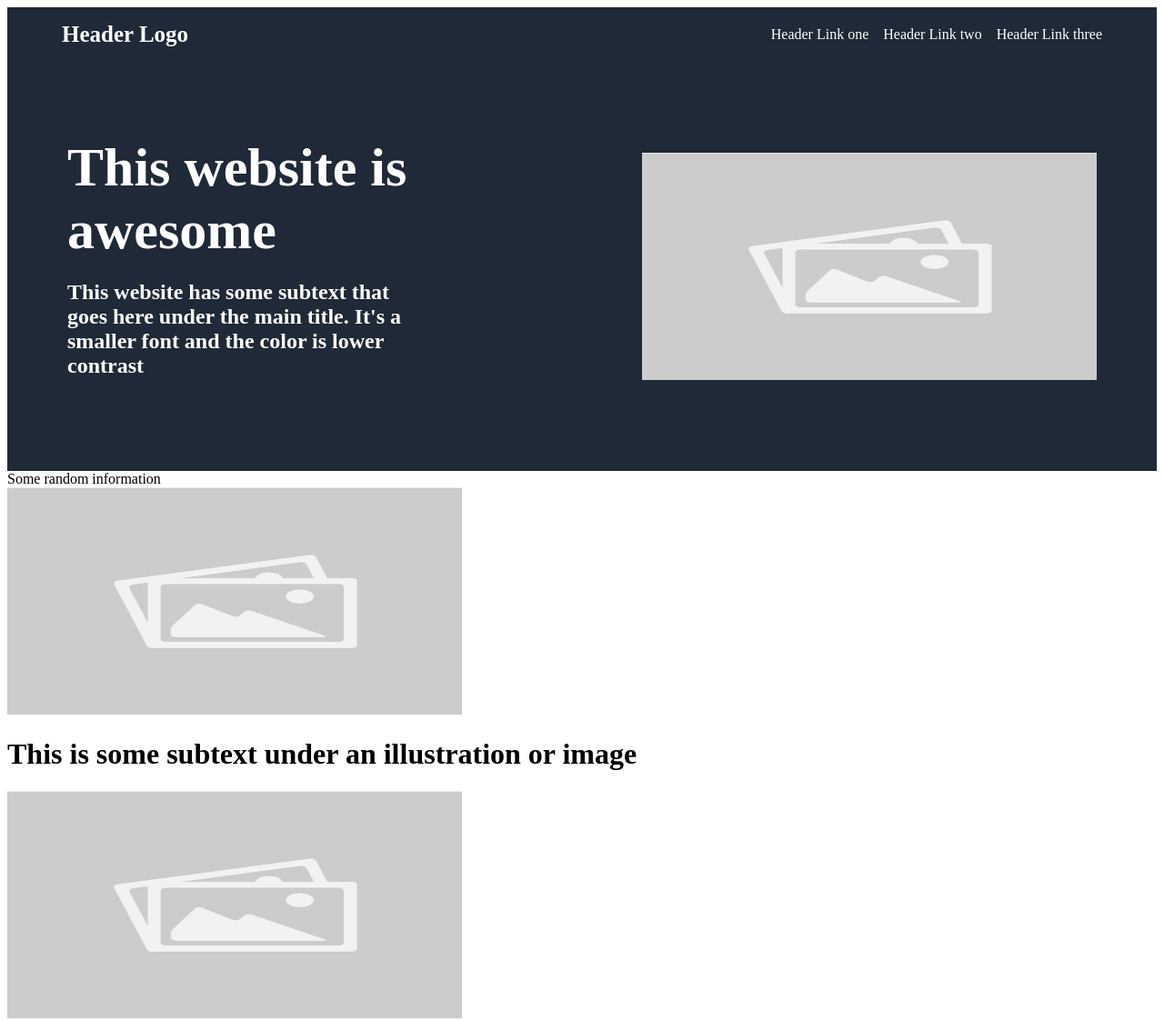
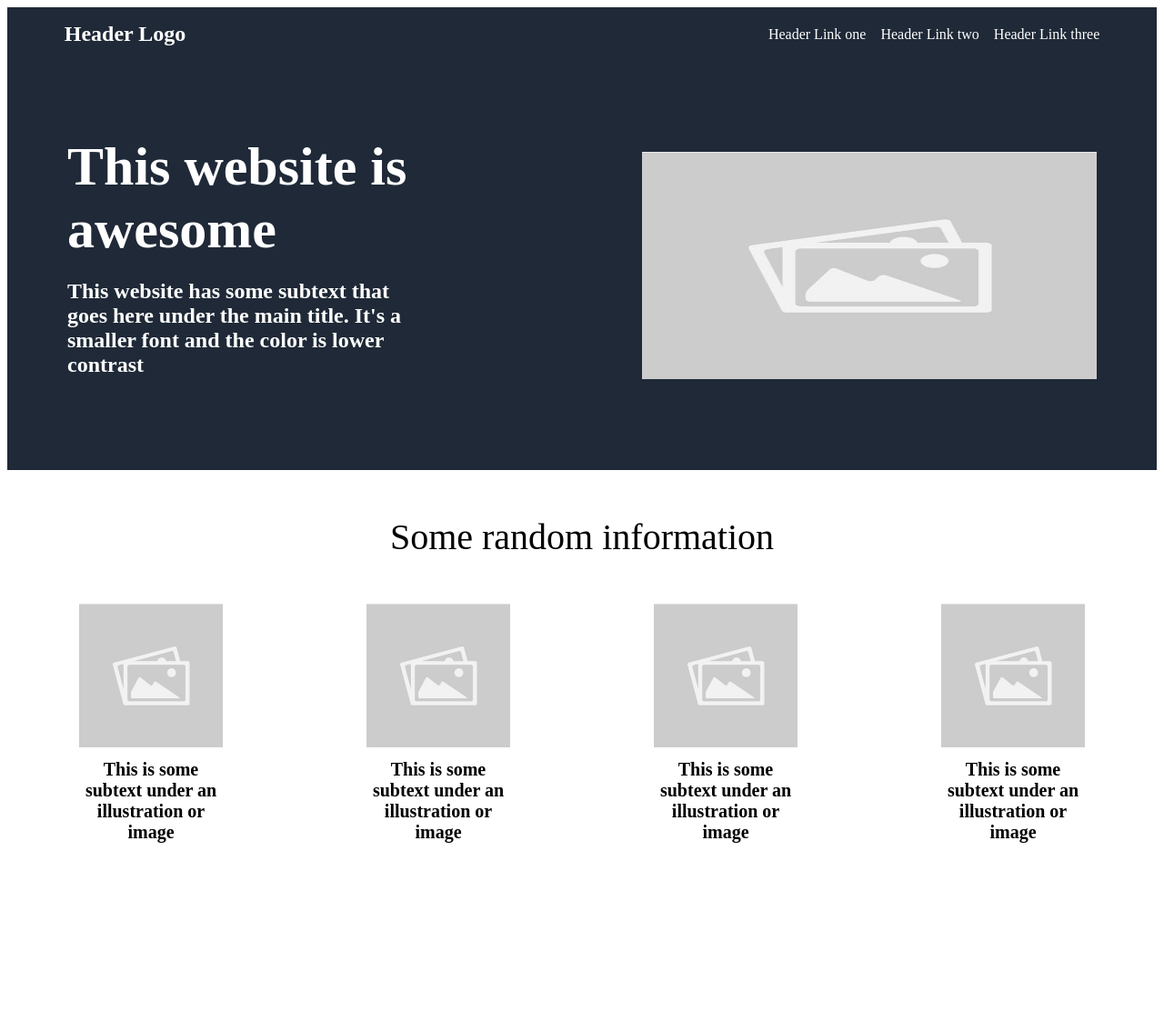
Before and after one commit to CharlieB12/first-webpage, a plain HTML site: page index.html in a window 1280 px wide. Shown: the top 1123 px of the page at 91% size. After the commit the page ends 949 px from the top, so only its background shows below. Drawn offline with Linux system fonts and the light colour scheme.

Commit message:
configure container 2

```diff
--- a/styles.css
+++ b/styles.css
@@ -26,7 +26,7 @@ body {
 
 .left_content {
     font-weight: bold;
-    font-size: 25px;
+    font-size: 150%;
 }
 
 a{ color: white; text-decoration: none;}
@@ -53,7 +53,42 @@ a{ color: white; text-decoration: none;}
     margin: 0;
 }
 
-img {
+.container.one img {
     height: 250px;
     width: 500px;
+
 }
+
+.container.two {
+    display: flex;
+    flex-direction: column;
+    justify-content: center;
+    align-items: center;
+}
+
+.container_two_title {
+    font-size: 250%;
+    padding: 50px;
+}
+
+.image_boxes div {
+    display: flex;
+    flex-direction: column;
+    justify-content: center;
+    align-items: center;
+}
+
+.image_boxes h1 {
+    text-align: center;
+    font-size: 20px;
+    width: 50%;
+}
+
+.image_boxes {
+    display: flex;
+}
+
+.image_boxes img {
+    width: 50%;
+    width: 50%;
+}
```
